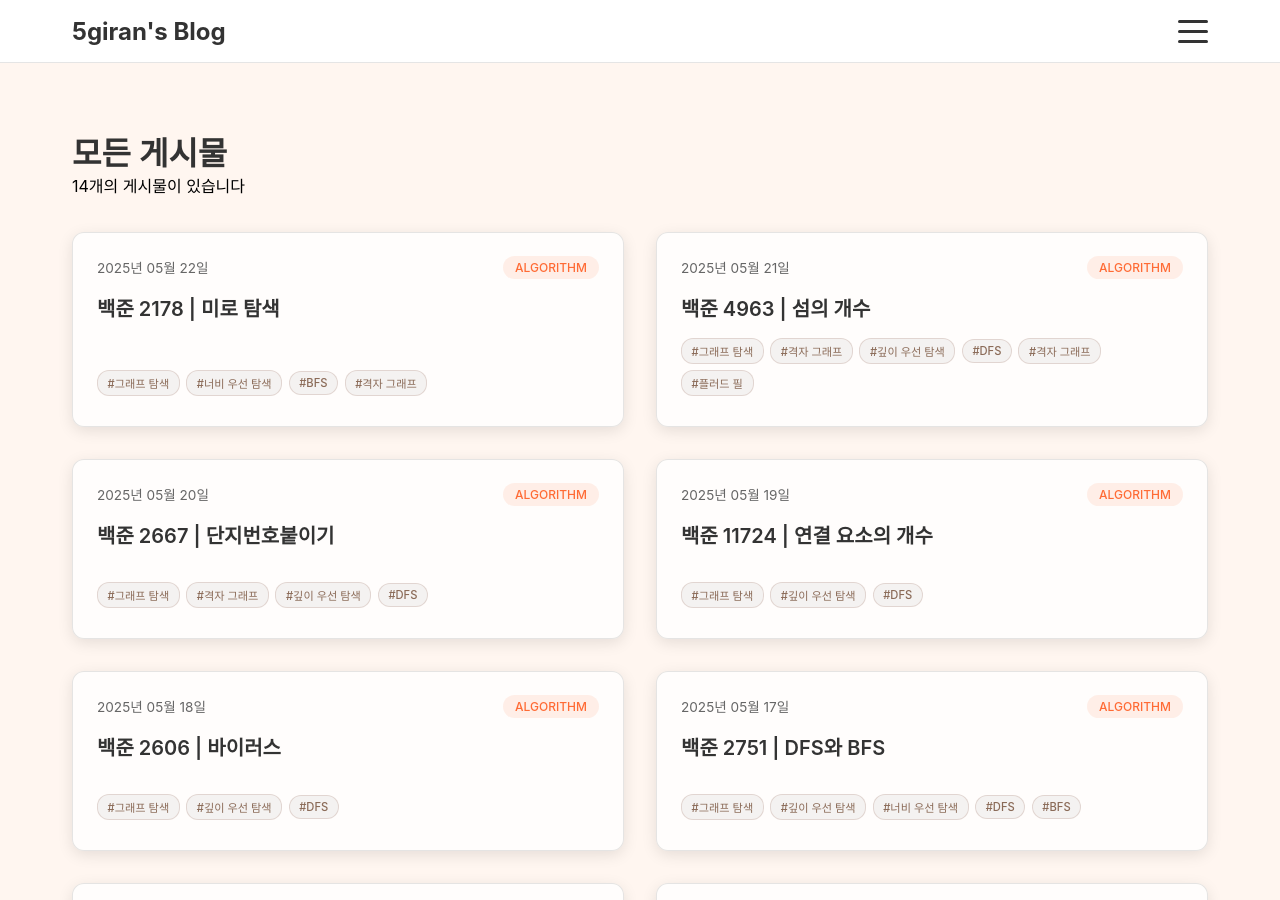
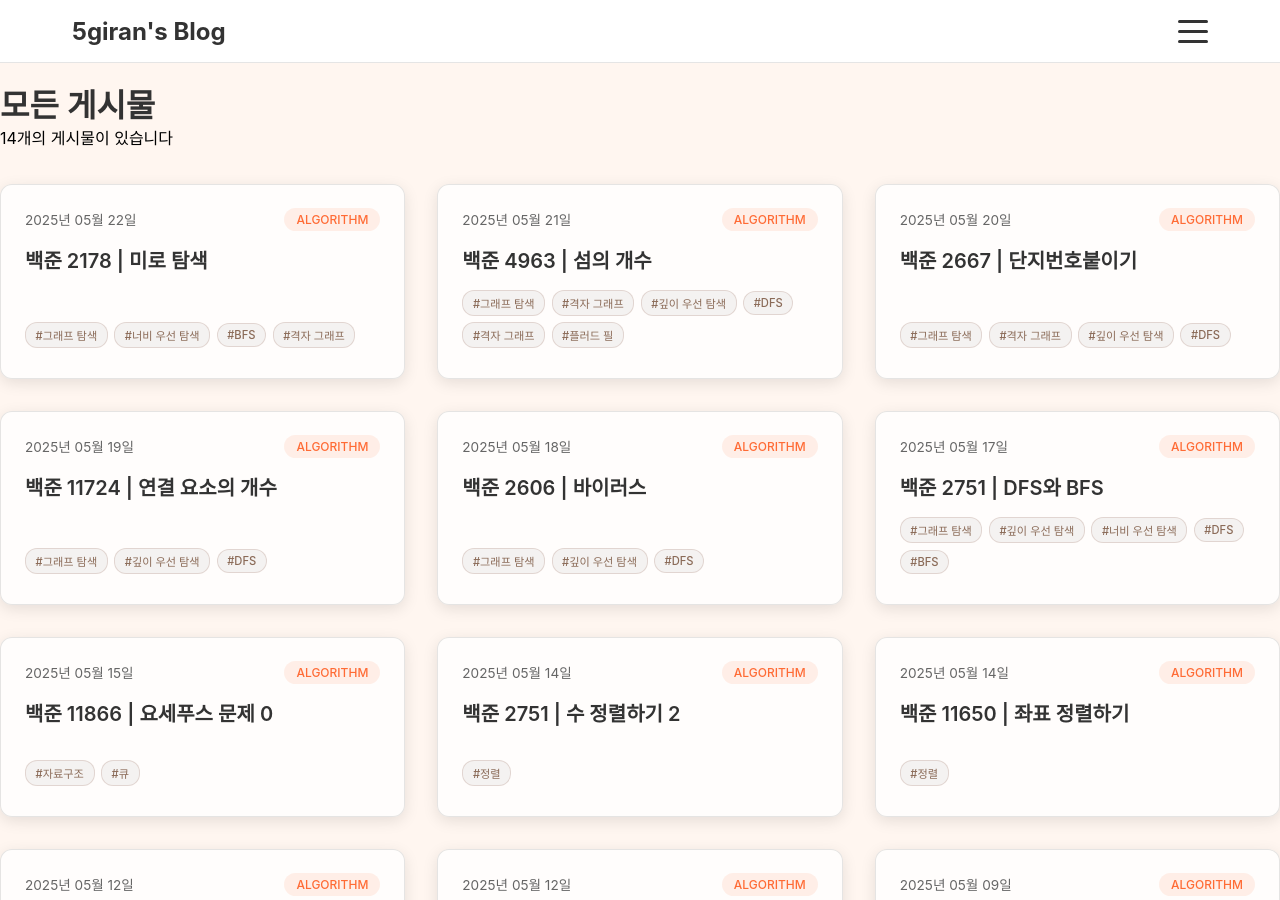
Before and after one commit to 5giran/5giran.github.io, a Jekyll site: the page built from posts.html, in a window 1280 px wide and 900 px high. Built offline with Jekyll 4.4.1, drawn with Linux system fonts in a browser that asks for light colours; some web fonts are replaced.

Commit message:
Update layout.css

```diff
--- a/assets/css/layout.css
+++ b/assets/css/layout.css
@@ -9,27 +9,16 @@
   padding: 0 2rem;
 }
 
-/* Force consistent container behavior at all screen sizes */
-.category-page,
-.posts-archive {
-  max-width: 1200px !important;
-  margin: 0 auto !important;
-  padding: 3rem 2rem 2rem !important;
-  box-sizing: border-box !important;
-}
-
-/* Grid Layouts - Universal for all pages with higher specificity */
+/* Grid Layouts - RESTORED TO ORIGINAL WORKING VERSION */
 .posts-grid,
 .home-content .posts-grid,
 .category-page .posts-grid,
 .posts-archive .posts-grid {
-  display: grid !important;
-  grid-template-columns: repeat(2, 1fr) !important;
-  gap: 2rem !important;
-  margin-bottom: 2rem !important;
-  width: 100% !important;
-  max-width: 100% !important;
-  box-sizing: border-box !important;
+  display: grid;
+  grid-template-columns: repeat(auto-fit, minmax(350px, 1fr)); /* ORIGINAL WORKING CODE */
+  gap: 2rem;
+  margin-bottom: 2rem;
+  width: 100%;
 }
 
 .categories-grid,
@@ -41,10 +30,9 @@
 
 /* Ensure posts container doesn't interfere */
 .posts-container {
-  width: 100% !important;
-  max-width: 100% !important;
-  margin: 2rem 0 4rem 0 !important;
-  padding: 0 !important;
+  width: 100%;
+  margin-top: 2rem;
+  margin-bottom: 4rem;
 }
 
 /* Section Spacing */
@@ -147,51 +135,3 @@
 .nav-links a:hover {
   color: var(--primary-orange);
 }
-
-/* Responsive breakpoints */
-@media (min-width: 1400px) {
-  /* Large screens - maintain same container width */
-  .category-page,
-  .posts-archive {
-    max-width: 1200px !important;
-    padding: 3rem 2rem 2rem !important;
-  }
-}
-
-@media (min-width: 1200px) and (max-width: 1399px) {
-  /* Standard desktop - same container */
-  .category-page,
-  .posts-archive {
-    max-width: 1200px !important;
-    padding: 3rem 2rem 2rem !important;
-  }
-}
-
-@media (min-width: 769px) and (max-width: 1199px) {
-  /* Tablet/small desktop - reduce container slightly */
-  .category-page,
-  .posts-archive {
-    max-width: 100% !important;
-    padding: 3rem 2rem 2rem !important;
-  }
-}
-
-@media (max-width: 768px) {
-  /* Mobile - single column */
-  .category-page,
-  .posts-archive {
-    padding: 2rem 1rem !important;
-  }
-
-  .posts-grid,
-  .category-page .posts-grid,
-  .posts-archive .posts-grid {
-    grid-template-columns: 1fr !important;
-    gap: 1rem !important;
-  }
-
-  .categories-grid {
-    grid-template-columns: 1fr;
-    gap: 1rem;
-  }
-}
```
